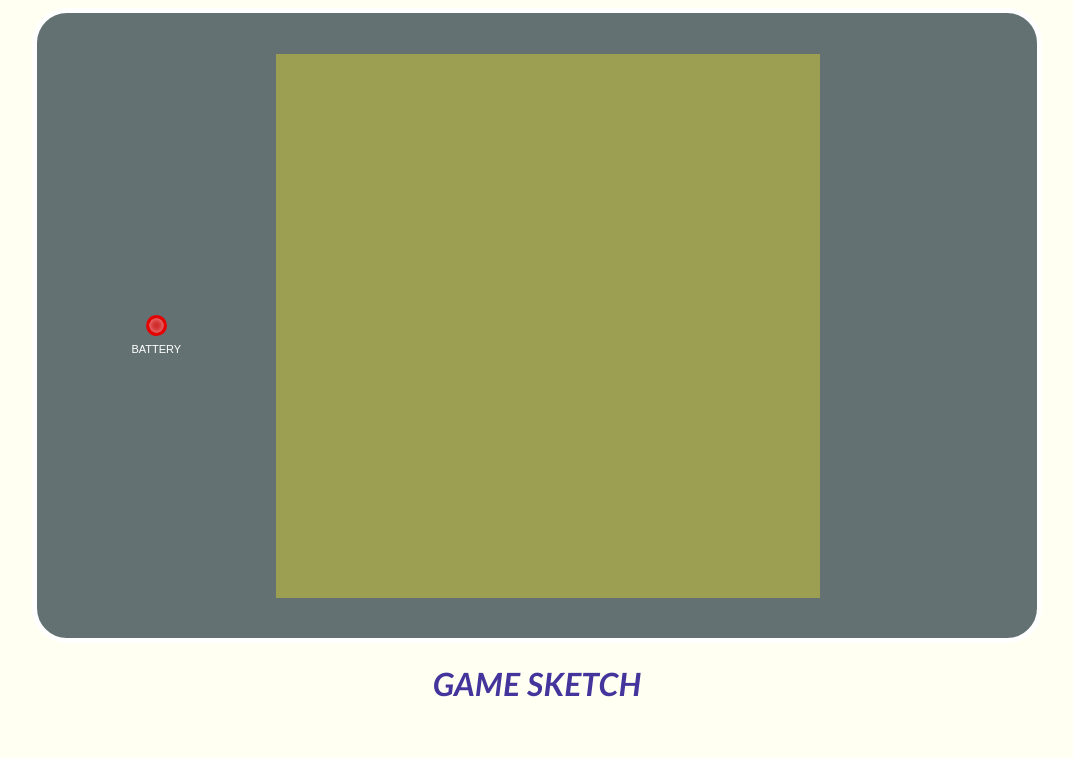
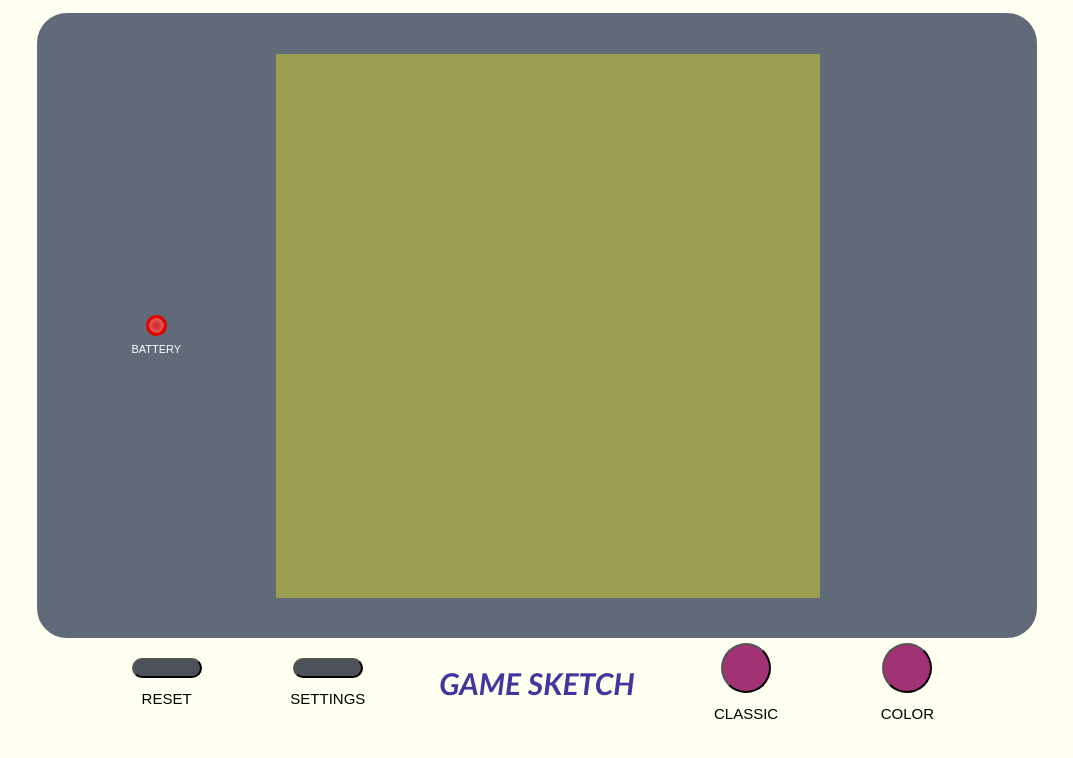
Before and after one commit to wulfsounds/Etch-N-Sketch, a plain HTML site: page index.html in a window 1280 px wide. Shown: the whole page, without its empty margins (103-1176 px from the left). Drawn offline with Linux system fonts and the light colour scheme.

Commit message:
updated CSS, added buttons.. JavaScript draw() fix

```diff
--- a/index.html
+++ b/index.html
@@ -14,6 +14,24 @@
             <p>BATTERY</p>
         </div>
     </div>
-    <h1>GAME SKETCH</h1>
+    <div id="dashboard">
+        <div class="dash">
+            <button class="buttonA reset"></button>
+            <div class="text">RESET</div>
+        </div>
+        <div class="dash">
+            <button class="buttonA settings"></button>
+            <div class="text">SETTINGS</div>
+        </div>
+        <h1 class="title">GAME SKETCH</h1>
+        <div class="dash">
+            <button class="buttonB classic"></button>
+            <div class="text">CLASSIC</div>
+        </div>
+        <div class="dash">
+            <button class="buttonB color"></button>
+            <div class="text">COLOR</div>
+        </div>
+    </div>
 </body>
 </html>
--- a/script.js
+++ b/script.js
@@ -20,14 +20,15 @@ function makeRows(rows, cols) {
     for (c = 0; c < (rows * cols); c++) {
         let squares = document.createElement('div');
         display.appendChild(squares).className = "grid-item";
-        squares.setAttribute('onclick', 'draw()');
+        squares.setAttribute('onmouseover', 'draw()');
+        squares.setAttribute('onmouseover', 'draw(this)');
     }
 }
 
 // Add the "active" class to only divs with a "box" class
 let squares = document.getElementsByClassName('grid-item');
 for (let i = 0; i < squares.length; i++) {
-  squares[i].addEventListener('click', function draw(e) {
+  squares[i].addEventListener('mouseover', function draw(e) {
     // Used event delegation to target children of the grid
     if(e.target.matches('grid-item')) {
       e.classList.add('active');
@@ -35,11 +36,10 @@ for (let i = 0; i < squares.length; i++) {
   }, false);
 }
 
+function draw(e) {
+    if(e.classList.contains('grid-item')) {
+      e.classList.add('active');
+    }
+   }
+
 makeRows(16, 16);
-
-// function reset() {
-//     while (grid.firstChild) {
-//       grid.removeChild(grid.lastChild);
-//     }
-//     createGrid(squareSize);
-//   }
--- a/style.css
+++ b/style.css
@@ -4,7 +4,8 @@ body {
     flex-wrap: wrap;
     justify-content: center;
     align-items: center;
-    background-color: #fffff2
+    background-color: #fffff2;
+    text-align: center;
 }
 
 #container {
@@ -12,15 +13,15 @@ body {
     flex-wrap: wrap;
     justify-content: space-evenly;
     align-items: center;
-    background-color: #647173;
-    border: white solid 5px;
+    background-color: #616A78;
+    border: #fffff2 solid 5px;
     width: 1000px;
     height: 625px;
     border-radius: 35px;
 
 }
 
-h1 {
+.title {
     display: flex;
     color: #44359D;
     font-family: 'Gill Sans', sans-serif;
@@ -73,7 +74,8 @@ h1 {
 }
 
 .grid-item.active {
-    color: #113710;
+    /* color: #113710; */
+    background-color: #113710;
 }
 
 p {
@@ -84,8 +86,41 @@ h1 {
     display: flex;
 }
 
-/* .square {
+#dashboard {
     display: flex;
     flex-direction: row;
-    border: 1px black solid;
-} */
+    flex-wrap: wrap;
+    width: 850px;
+    justify-content: space-around;
+    align-items: center;
+    font-family: 'Nunito', sans-serif;
+    font-size: 15px;
+    gap: 52px;
+}
+
+.dash {
+    width: 100px;
+    display: flex;
+    flex-wrap: wrap;
+    align-items: center;
+    justify-content: center;
+    gap: 12px;
+}
+
+.buttonA {
+    display: inline-block;
+    width: 70px;
+    height: 20px;
+    background-color: #4d5158;
+    border-radius: 10px;
+
+}
+
+.buttonB {
+    display: inline-block;
+    width: 50px;
+    height: 50px;
+    border-radius: 25px;
+    background-color: #A13274;
+
+}
```
Also changed, not shown: 1 other file. Lines whose indentation alone changed are shown as unchanged.
